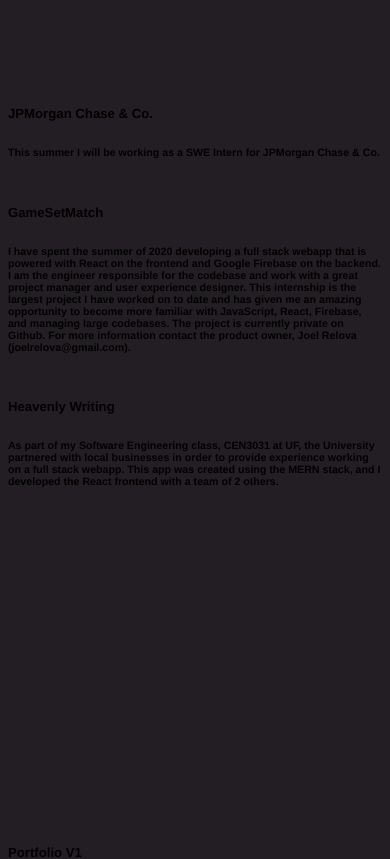
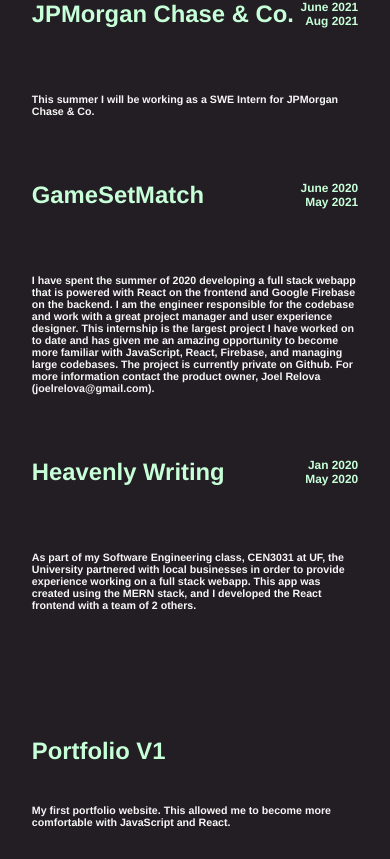
Before and after one commit to mdrewry/portfolio-v3, a React (Create React App) app: page / in a window 390 px wide. Shown: the part 968-1827 px from the top of the page. Built offline with nearby package versions, Linux system fonts and the light colour scheme.

Commit message:
-added some styling to project/experience -removed some css files -added dates to experience

```diff
--- a/src/App.css
+++ b/src/App.css
@@ -7,6 +7,7 @@
   --primary_highlight: rgb(var(--primary_highlight_rgb));
   --secondary_highlight_rgb: 152, 222, 217;
   --secondary_highlight: rgb(var(--secondary_highlight_rgb));
+  --padding: 0.75rem;
 }
 
 *,
@@ -35,6 +36,16 @@
 
 .Grow {
   flex-grow: 1;
+}
+
+.Row {
+  display: flex;
+  flex-direction: row;
+}
+.RowCenter {
+  display: flex;
+  flex-direction: row;
+  align-items: center;
 }
 
 .App {
@@ -67,7 +78,19 @@
   left: 0;
   right: 0;
   bottom: 0;
-  padding: 0rem 0.5rem 0rem 0.5rem;
+  padding: 0rem 4rem 0rem 4rem;
+}
+
+@media only screen and (max-width: 900px) {
+  .Content {
+    flex-grow: 1;
+    position: relative;
+    top: -2.5rem;
+    left: 0;
+    right: 0;
+    bottom: 0;
+    padding: 0rem 2rem 0rem 2rem;
+  }
 }
 
 .PageSection {
@@ -95,3 +118,169 @@
   font-size: 1.5rem;
   color: var(--primary_highlight);
 }
+.SubTitle {
+  font-size: 0.75rem;
+  color: var(--primary_highlight);
+}
+
+/* Card */
+
+.CardWrapper {
+  position: relative;
+}
+.CardShadow {
+  position: absolute;
+  position: absolute;
+  box-shadow: inset 0 0 2000px rgba(255, 255, 255, 0.6);
+  border-radius: 5px;
+  top: var(--padding);
+  left: calc(-1 * var(--padding));
+  bottom: calc(-1 * var(--padding));
+  right: 0;
+  transition: transform 200ms ease;
+}
+.CardWrapper:hover .CardShadow {
+  transform: scale(1.05) translateX(calc(-1 * var(--padding)))
+    translateY(var(--padding));
+}
+
+.Card {
+  width: 30rem;
+  height: 20rem;
+  padding: var(--padding) var(--padding) var(--padding) var(--padding);
+  box-shadow: 0 0 1rem 0 rgba(0, 0, 0, 0.2);
+  border-radius: 5px;
+  position: relative;
+  z-index: 1;
+  background: inherit;
+  overflow: hidden;
+  transition: transform 200ms ease;
+  display: flex;
+  flex-direction: column;
+}
+@media only screen and (max-width: 900px) {
+  .Card {
+    width: 70vw;
+  }
+}
+.Card:hover {
+  transform: scale(1.01);
+}
+.Card::before {
+  content: "";
+  position: absolute;
+  background: inherit;
+  z-index: -1;
+  top: 0;
+  left: 0;
+  right: 0;
+  bottom: 0;
+  box-shadow: inset 0 0 2000px rgba(255, 255, 255, 0.6);
+  filter: blur(10px);
+  margin: -20px;
+}
+.CardHeader {
+  display: inline-block;
+  position: relative;
+  transition: transform 200ms ease;
+}
+.CardHeader::after {
+  content: "";
+  background: var(--primary_highlight);
+  width: calc(100% + var(--padding));
+  height: 5px;
+  position: absolute;
+  bottom: -0.25rem;
+  left: calc(-1 * var(--padding));
+  transform: scale(0);
+  transform-origin: left;
+  transition: transform 200ms ease;
+}
+
+.Card:hover .CardHeader::after {
+  transform: scale(1);
+}
+.CardContent {
+  flex-grow: 1;
+  display: flex;
+  flex-direction: column;
+}
+
+/* About Me link button */
+
+.LinkWrapper {
+  display: grid;
+  place-content: center;
+  flex-grow: 1;
+}
+.LinkIconWrapper {
+  padding: 0rem var(--padding) 0rem var(--padding);
+  display: flex;
+  flex-direction: column;
+  align-items: center;
+}
+.LinkIconButton {
+  display: grid;
+  place-content: center;
+  border-radius: 50%;
+  padding: 2px;
+  width: 3rem;
+  height: 3rem;
+  border: 2px solid transparent;
+  background-clip: content-box;
+  background-color: var(--primary_highlight);
+  transition: transform 200ms ease, border 200ms ease;
+}
+.LinkIconButton:hover {
+  transform: scale(1.2);
+  border: 2px solid var(--primary_highlight);
+}
+.LinkIconButton:active {
+  transform: scale(1.1);
+  border: 2px solid transparent;
+}
+.LinkIcon {
+  font-size: 1.5rem;
+}
+.LinkIconTooltip {
+  position: relative;
+  top: -2.5rem;
+  font-size: 0.8rem;
+  opacity: 0;
+  transition: transform 100ms ease, ease-in 200ms;
+}
+.LinkIconWrapper:hover .LinkIconTooltip {
+  opacity: 1;
+  transform: translateY(2rem);
+}
+
+/* Project/Experience Cards */
+
+.ExperienceDescription {
+  color: var(--primary_light);
+}
+.ExperienceDate {
+  text-align: right;
+  white-space: nowrap;
+}
+.ExperienceCard {
+  position: relative;
+  transition: transform 200ms ease;
+  display: inline-block;
+}
+.ExperienceCard::before {
+  content: "";
+  background: var(--primary_highlight);
+  position: absolute;
+  height: 100%;
+  width: 5px;
+  bottom: 0px;
+  left: calc(-1 * var(--padding));
+  transform: scale(0);
+  transform-origin: left;
+  transition: transform 200ms ease;
+}
+
+.ExperienceCard:hover.ExperienceCard::before {
+  transform: scale(1);
+}
--- a/src/App.js
+++ b/src/App.js
@@ -1,4 +1,4 @@
-import React from "react";
+import React, {useState} from "react";
 import "./App.css";
 import { Layout } from "antd";
 // import { useMediaQuery } from "react-responsive";
--- a/src/Components/Card/AboutMe/AboutMe.js
+++ b/src/Components/Card/AboutMe/AboutMe.js
@@ -1,4 +1,3 @@
-import "./styles.css";
 import React from "react";
 import LinkIcon from "./LinkIcon";
 const AboutMe = () => {
--- a/src/Components/Card/AboutMe/LinkIcon.js
+++ b/src/Components/Card/AboutMe/LinkIcon.js
@@ -1,5 +1,4 @@
 import React from "react";
-import "./styles.css";
 import {
   GithubOutlined,
   LinkedinOutlined,
--- a/src/Components/Card/AboutMe/styles.css
+++ /dev/null
@@ -1,131 +0,0 @@
-.CardWrapper {
-  position: relative;
-  --padding: 0.75rem;
-}
-.CardShadow {
-  position: absolute;
-  position: absolute;
-  box-shadow: inset 0 0 2000px rgba(255, 255, 255, 0.6);
-  border-radius: 5px;
-  top: var(--padding);
-  left: calc(-1 * var(--padding));
-  bottom: calc(-1 * var(--padding));
-  right: 0;
-  transition: transform 200ms ease;
-}
-.CardWrapper:hover .CardShadow {
-  transform: scale(1.05) translateX(calc(-1 * var(--padding)))
-    translateY(var(--padding));
-}
-
-.Card {
-  width: 30rem;
-  height: 20rem;
-  padding: var(--padding) var(--padding) var(--padding) var(--padding);
-  box-shadow: 0 0 1rem 0 rgba(0, 0, 0, 0.2);
-  border-radius: 5px;
-  position: relative;
-  z-index: 1;
-  background: inherit;
-  overflow: hidden;
-  transition: transform 200ms ease;
-  display: flex;
-  flex-direction: column;
-}
-@media only screen and (max-width: 900px) {
-  .Card {
-    width: 70vw;
-  }
-}
-.Card:hover {
-  transform: scale(1.01);
-}
-.Card::before {
-  content: "";
-  position: absolute;
-  background: inherit;
-  z-index: -1;
-  top: 0;
-  left: 0;
-  right: 0;
-  bottom: 0;
-  box-shadow: inset 0 0 2000px rgba(255, 255, 255, 0.6);
-  filter: blur(10px);
-  margin: -20px;
-}
-.CardHeader {
-  display: inline-block;
-  position: relative;
-  transition: transform 200ms ease;
-}
-.CardHeader::after {
-  content: "";
-  background: var(--primary_highlight);
-  width: calc(100% + var(--padding));
-  height: 5px;
-  position: absolute;
-  bottom: -0.25rem;
-  left: calc(-1 * var(--padding));
-  transform: scale(0);
-  transform-origin: left;
-  transition: transform 200ms ease;
-}
-
-.Card:hover .CardHeader::after {
-  transform: scale(1);
-}
-.CardContent {
-  flex-grow: 1;
-  display: flex;
-  flex-direction: column;
-}
-.RowCenter {
-  display: flex;
-  flex-direction: row;
-  align-items: center;
-}
-.LinkWrapper {
-  display: grid;
-  place-content: center;
-  flex-grow: 1;
-}
-.LinkIconWrapper {
-  padding: 0rem var(--padding) 0rem var(--padding);
-  display: flex;
-  flex-direction: column;
-  align-items: center;
-}
-.LinkIconButton {
-  display: grid;
-  place-content: center;
-  border-radius: 50%;
-  padding: 2px;
-  width: 3rem;
-  height: 3rem;
-  border: 2px solid transparent;
-  background-clip: content-box;
-  background-color: var(--primary_highlight);
-  transition: transform 200ms ease, border 200ms ease;
-}
-.LinkIconButton:hover {
-  transform: scale(1.2);
-  border: 2px solid var(--primary_highlight);
-}
-.LinkIconButton:active {
-  transform: scale(1.1);
-  border: 2px solid transparent;
-}
-.LinkIcon {
-  font-size: 1.5rem;
-}
-.LinkIconTooltip {
-  position: relative;
-  top: -2.5rem;
-  font-size: 0.8rem;
-  opacity: 0;
-  transition: transform 100ms ease, ease-in 200ms;
-}
-.LinkIconWrapper:hover .LinkIconTooltip {
-  opacity: 1;
-  transform: translateY(2rem);
-}
--- a/src/Components/Card/ContactMe/ContactMe.js
+++ b/src/Components/Card/ContactMe/ContactMe.js
@@ -1,4 +1,3 @@
-import "./styles.css";
 import React from "react";
 
 const ContactMe = () => {
--- a/src/Components/Card/Experience/Experience.js
+++ b/src/Components/Card/Experience/Experience.js
@@ -1,10 +1,18 @@
 import React from "react";
-import "./styles.css";
+
 const Experience = ({ item }) => {
   return (
-    <div>
-      <h5>{item.title}</h5>
-      <h6>{item.description}</h6>
+    <div className="ExperienceCard">
+      <div className="RowCenter">
+        <h5 className="Title">{item.title}</h5>
+        <div className="Grow" />
+        <h5 className="SubTitle ExperienceDate">
+          {item.date.start}
+          <br />
+          {item.date.end}
+        </h5>
+      </div>
+      <h6 className="ExperienceDescription">{item.description}</h6>
     </div>
   );
 };
--- a/src/Components/Card/Project/Project.js
+++ b/src/Components/Card/Project/Project.js
@@ -2,9 +2,9 @@
 import "./styles.css";
 const Project = ({ item }) => {
   return (
-    <div>
-      <h5>{item.title}</h5>
-      <h6>{item.description}</h6>
+    <div className="ExperienceCard">
+      <h5 className="Title">{item.title}</h5>
+      <h6 className="ExperienceDescription">{item.description}</h6>
     </div>
   );
 };
--- a/src/List.js
+++ b/src/List.js
@@ -108,6 +108,10 @@
       "This summer I will be working as a SWE Intern for JPMorgan Chase & Co.",
     links: [],
     projectIcon: JPMorganIcon,
+    date: {
+      start: "June 2021",
+      end: "Aug 2021",
+    },
   },
   {
     title: "GameSetMatch",
@@ -120,6 +124,10 @@
       },
     ],
     projectIcon: SimpleIntervalIcon,
+    date: {
+      start: "June 2020",
+      end: "May 2021",
+    },
   },
   {
     title: "Heavenly Writing",
@@ -127,5 +135,9 @@
       "As part of my Software Engineering class, CEN3031 at UF, the University partnered with local businesses in order to provide experience working on a full stack webapp. This app was created using the MERN stack, and I developed the React frontend with a team of 2 others. ",
     projectIcon: HeavenlyAstrologyIcon,
     links: [{ label: "Github", link: "https://github.com/6XAM/MVP" }],
+    date: {
+      start: "Jan 2020",
+      end: "May 2020",
+    },
   },
 ];
```
Also changed, not shown: src/Components/Card/ContactMe/styles.css (deleted, +0 -131 lines), src/Components/Card/Experience/styles.css (deleted).
